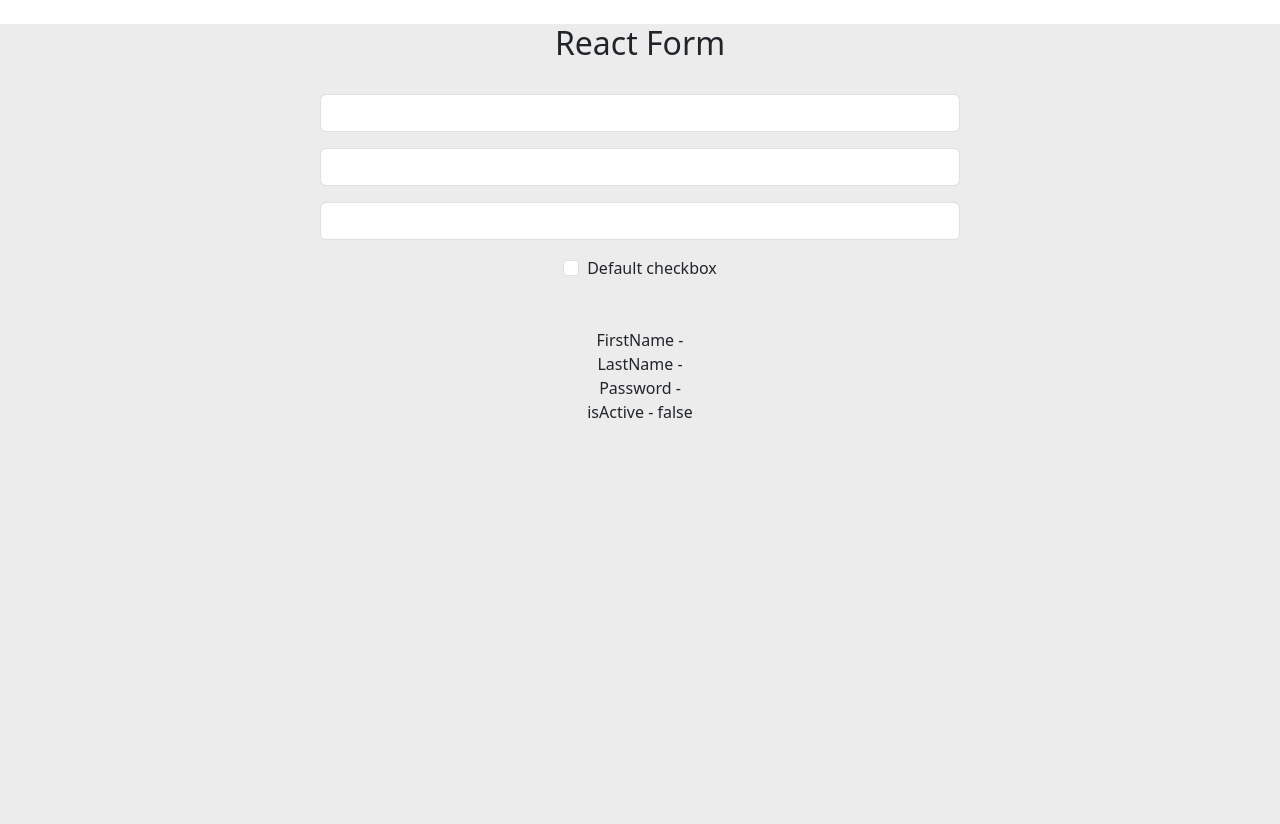
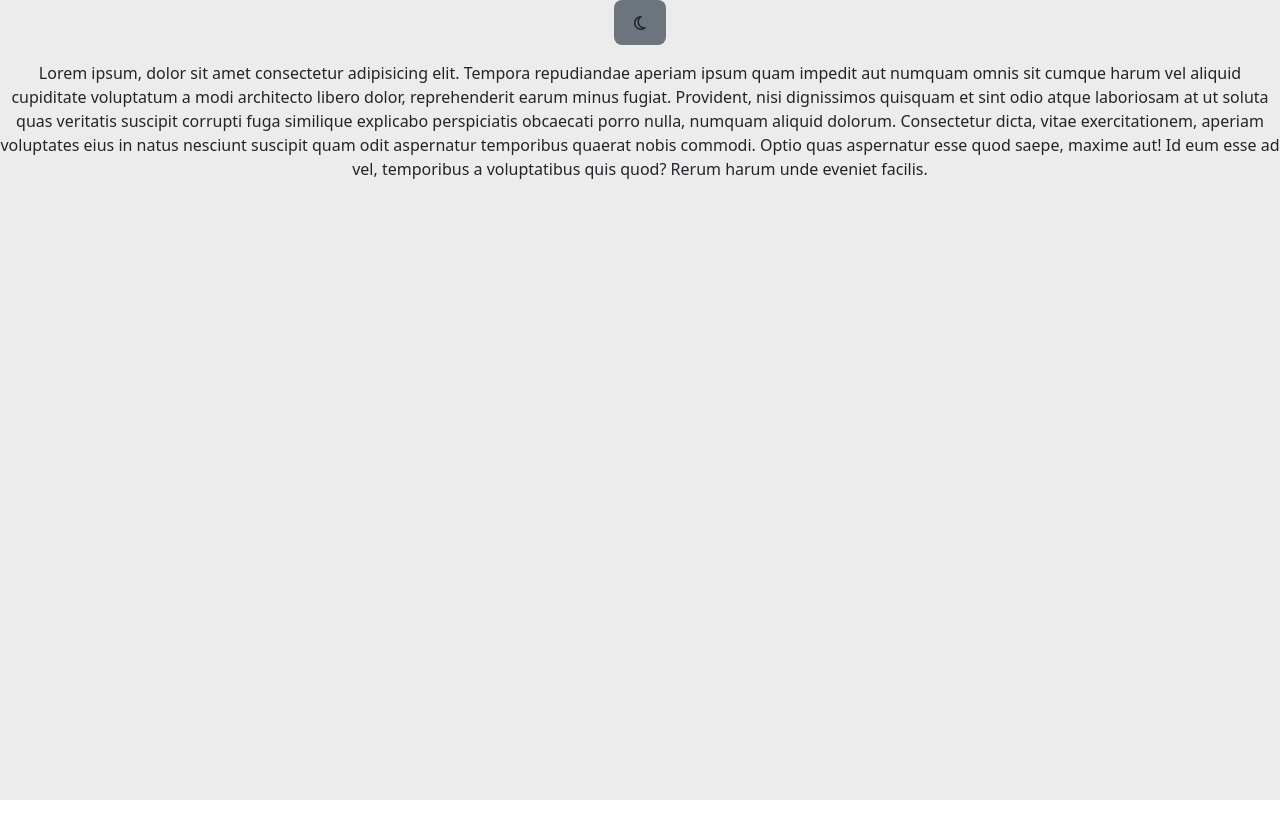
Before and after one commit to ankushk1/Aug22-react, a React (Vite) app: page / in a window 1280 px wide. After the commit the page ends 800 px from the top, so only its background shows below. Built offline with nearby package versions, Linux system fonts and the light colour scheme.

Commit message:
Added Custom Hooks

```diff
--- a/src/App.jsx
+++ b/src/App.jsx
@@ -10,6 +10,9 @@ import { createContext, useState } from "react";
 import UseEffect from "./Components/UseEffect";
 import ApiComponent from "./Components/ApiComponent";
 import FormComponent from "./Components/FormComponent";
+import Signin from "./Components/Signin";
+import TodosComp from "./Components/TodosComp";
+import LighDarkMode from "./Components/LighDarkMode";
 
 export const messageContext = createContext(null);
 messageContext.displayName = "message"
@@ -66,7 +69,11 @@ function App() {
         <button onClick={() => setMount(!mount)}>Mount/Unmount</button>
       </div> */}
       {/* <ApiComponent/> */}
-      <FormComponent/>
+      {/* <FormComponent/> */}
+      {/* <Signin/> */}
+      {/* <TodosComp/> */}
+
+      <LighDarkMode/>
     </div>
   );
 }
--- a/src/Components/FormComponent.jsx
+++ b/src/Components/FormComponent.jsx
@@ -1,20 +1,23 @@
 import React, { useState } from "react";
+import { useForm } from "../CustomHooks/CustomHooks";
 
 const FormComponent = () => {
-  const [userInfo, setUserInfo] = useState({
-    firstName: "",
-    lastName: "",
-    password: "",
-    isActive: false
-  });
+  // const [userInfo, setUserInfo] = useState({
+  //   firstName: "",
+  //   lastName: "",
+  //   password: "",
+  //   isActive: false
+  // });
 
-  const onHandleInputChnage = (e) => {
-    if (e.target.type === "checkbox") {
-      setUserInfo({ ...userInfo, [e.target.name]: e.target.checked });
-      return;
-    }
-    setUserInfo({ ...userInfo, [e.target.name]: e.target.value });
-  };
+  // const onHandleInputChnage = (e) => {
+  //   if (e.target.type === "checkbox") {
+  //     setUserInfo({ ...userInfo, [e.target.name]: e.target.checked });
+  //     return;
+  //   }
+  //   setUserInfo({ ...userInfo, [e.target.name]: e.target.value });
+  // };
+
+  const { inputValues, onHandleInputChnage } = useForm();
 
   return (
     <div>
@@ -23,21 +26,21 @@ const FormComponent = () => {
         <input
           type="text"
           className="form-control w-50 my-2"
-          value={userInfo.firstName}
+          value={inputValues.firstName}
           name="firstName"
           onChange={(e) => onHandleInputChnage(e)}
         />
         <input
           type="text"
           className="form-control w-50 my-2"
-          value={userInfo.lastName}
+          value={inputValues.lastName}
           name="lastName"
           onChange={(e) => onHandleInputChnage(e)}
         />
         <input
           type="password"
           className="form-control w-50 my-2"
-          value={userInfo.password}
+          value={inputValues.password}
           name="password"
           onChange={(e) => onHandleInputChnage(e)}
         />
@@ -45,7 +48,7 @@ const FormComponent = () => {
           <input
             className="form-check-input"
             type="checkbox"
-            value={userInfo.isActive}
+            value={inputValues.isActive}
             id="flexCheckDefault"
             onChange={(e) => onHandleInputChnage(e)}
             name="isActive"
@@ -57,13 +60,13 @@ const FormComponent = () => {
       </form>
 
       <div>
-        FirstName - {userInfo.firstName}
+        FirstName - {inputValues.firstName}
         <br />
-        LastName - {userInfo.lastName}
+        LastName - {inputValues.lastName}
         <br />
-        Password - {userInfo.password}
+        Password - {inputValues.password}
         <br />
-        isActive - {String(userInfo.isActive)}
+        isActive - {String(inputValues.isActive)}
       </div>
     </div>
   );
--- /dev/null
+++ b/src/Components/LighDarkMode.jsx
@@ -0,0 +1,49 @@
+import React from "react";
+import { useTheme } from "../CustomHooks/CustomHooks";
+
+const LighDarkMode = () => {
+  const { theme, setTheme } = useTheme();
+
+  const onThemeChange = () => {
+    setTheme(theme === "light" ? "dark" : "light");
+  };
+
+  return (
+    <div>
+      <button
+        className={`${
+          theme === "light"
+            ? "text-dark bg bg-secondary"
+            : "text-warning bg bg-light"
+        } mb-3`}
+        onClick={onThemeChange}
+      >
+        {theme === "light" ? (
+          <i className="fa-regular fa-moon"></i>
+        ) : (
+          <i className="fa-regular fa-sun"></i>
+        )}
+      </button>
+      <div
+        style={{
+          backgroundColor: theme === "dark" ? "black" : "",
+          color: theme === "dark" ? "white" : ""
+        }}
+      >
+        Lorem ipsum, dolor sit amet consectetur adipisicing elit. Tempora
+        repudiandae aperiam ipsum quam impedit aut numquam omnis sit cumque
+        harum vel aliquid cupiditate voluptatum a modi architecto libero dolor,
+        reprehenderit earum minus fugiat. Provident, nisi dignissimos quisquam
+        et sint odio atque laboriosam at ut soluta quas veritatis suscipit
+        corrupti fuga similique explicabo perspiciatis obcaecati porro nulla,
+        numquam aliquid dolorum. Consectetur dicta, vitae exercitationem,
+        aperiam voluptates eius in natus nesciunt suscipit quam odit aspernatur
+        temporibus quaerat nobis commodi. Optio quas aspernatur esse quod saepe,
+        maxime aut! Id eum esse ad vel, temporibus a voluptatibus quis quod?
+        Rerum harum unde eveniet facilis.
+      </div>
+    </div>
+  );
+};
+
+export default LighDarkMode;
--- /dev/null
+++ b/src/Components/Signin.jsx
@@ -0,0 +1,30 @@
+import React from "react";
+import { useForm } from "../CustomHooks/CustomHooks";
+
+const Signin = () => {
+  const { inputValues, onHandleInputChnage } = useForm();
+
+  return (
+    <div>
+      <h2 className="mt-5">Signin  Form</h2>
+      <form className=" d-flex flex-column align-items-center">
+        <input
+          type="text"
+          className="form-control w-50 my-2"
+          value={inputValues.email}
+          name="email"
+          onChange={(e) => onHandleInputChnage(e)}
+        />
+        <input
+          type="password"
+          className="form-control w-50 my-2"
+          value={inputValues.password}
+          name="password"
+          onChange={(e) => onHandleInputChnage(e)}
+        />
+      </form>
+    </div>
+  );
+};
+
+export default Signin;
--- /dev/null
+++ b/src/Components/TodosComp.jsx
@@ -0,0 +1,26 @@
+import React from "react";
+import { useFetch } from "../CustomHooks/CustomHooks";
+
+const TodosComp = () => {
+  const { loading, apiData } = useFetch("https://dummyjson.com", "todos");
+
+  return (
+    <div className="d-flex flex-wrap justify-content-around">
+      {apiData.length > 0 &&
+        apiData.map((elem, index) => (
+          <div key={index} className="card my-2" style={{ width: "18rem" }}>
+            <div className="card-body">
+              <h5 className="card-title">{elem?.userId}</h5>
+              <p className="card-text">{elem?.todo}</p>
+              {/* <p className="card-text">Completed - {String(elem?.completed)}</p> */}
+              <p className="card-text">
+                {elem?.completed ? "Completed" : "Not Completed"}
+              </p>
+            </div>
+          </div>
+        ))}
+    </div>
+  );
+};
+
+export default TodosComp;
--- /dev/null
+++ b/src/CustomHooks/CustomHooks.jsx
@@ -0,0 +1,67 @@
+import { useEffect, useState } from "react";
+
+export const useForm = () => {
+  const [inputValues, setInputValues] = useState({});
+
+  const onHandleInputChnage = (e) => {
+    if (e.target.type === "checkbox") {
+      setInputValues({ ...inputValues, [e.target.name]: e.target.checked });
+      return;
+    }
+    setInputValues({ ...inputValues, [e.target.name]: e.target.value });
+  };
+
+  return { inputValues, onHandleInputChnage };
+};
+
+export const useFetch = (url, route) => {
+  const [apiData, setApiData] = useState([]);
+  const [loading, setLoading] = useState(false);
+
+  const getApiData = (json) => {
+    switch (route) {
+      case "products":
+        return json.products;
+      case "users":
+        return json.users;
+      case "todos":
+        return json.todos;
+      //4th Case
+      case "carts":
+        return json.carts;
+      default:
+        return;
+    }
+  };
+
+  const fetchData = async () => {
+    setLoading(true);
+    const data = await fetch(`${url}/${route}`);
+    const json = await data.json();
+    setApiData(getApiData(json));
+    setLoading(false);
+  };
+
+  useEffect(() => {
+    // // fetch("https://dummyjson.com/products")
+    // //   .then((res) => res.json())
+    // //   .then((json) => setApiData(json.products));
+
+    // (async () => {
+    //   const data = await fetch("https://dummyjson.com/products");
+    //   const json = await data.json();
+    //   setApiData(json.products);
+    // })();
+
+    fetchData();
+  }, [url, route]);
+
+  return { loading, apiData };
+};
+
+export const useTheme = () => {
+  const [theme, setTheme] = useState("light");
+
+  return {theme, setTheme}
+
+};
```
Also changed, not shown: src/Components/ApiComponent.jsx (+39 -36 lines).
